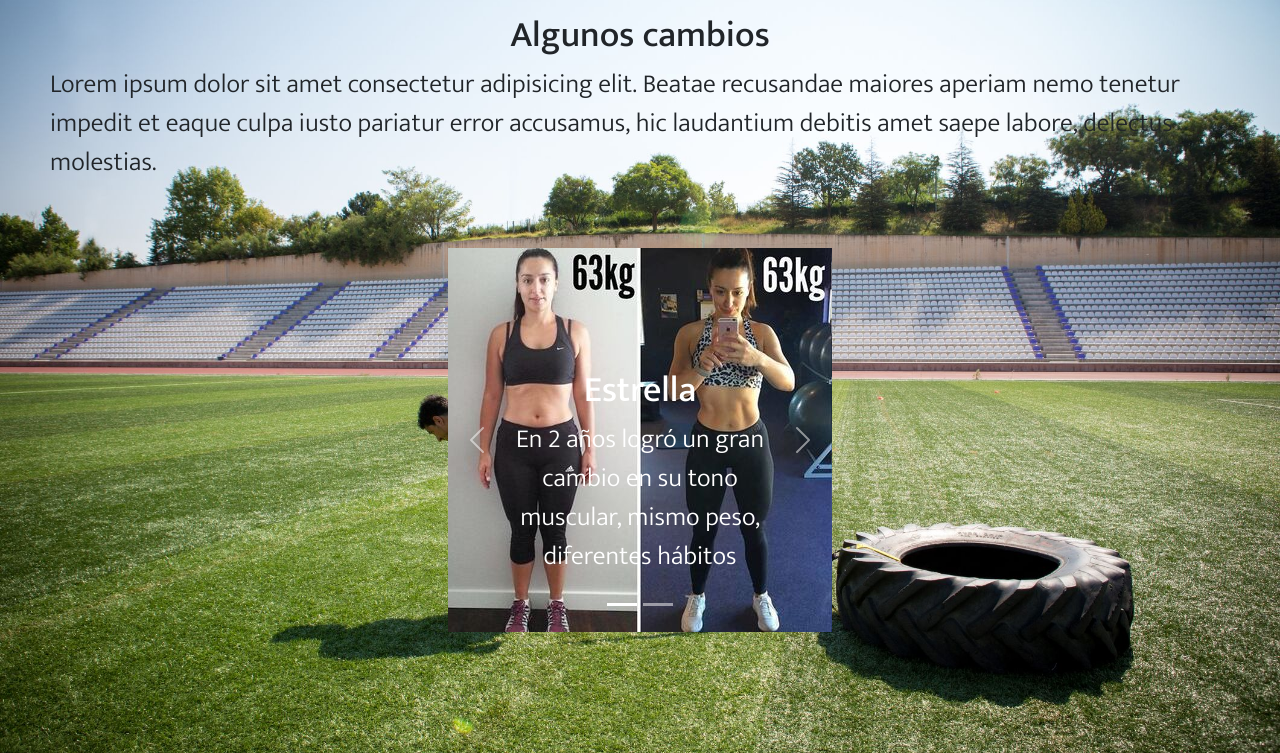
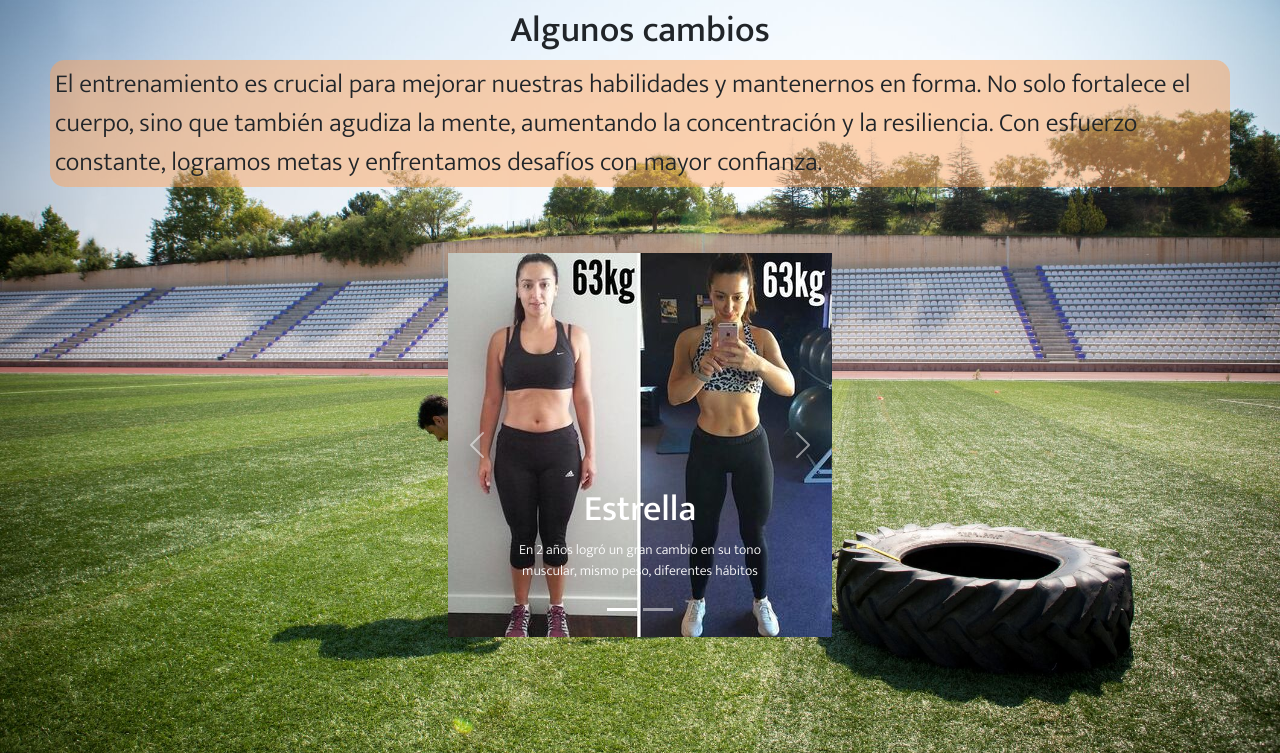
Before and after one commit to GonziLlarin/gltraining, a plain HTML site: page pages/bootstrap.html in a window 1280 px wide. Shown: the part 99-852 px from the top of the page. Drawn offline with nearby package versions, Linux system fonts and the light colour scheme.

Commit message:
Preparando entrega

```diff
--- a/css/styles.css
+++ b/css/styles.css
@@ -489,6 +489,15 @@ form :focus{
     margin-top: 3.4375rem;
     height: 100vh;
 }
+
+.contain-contain .p-cambios{
+    background-color: #faa25b7e;
+    padding: .3125rem;
+    border-radius: 15px;
+}
+.carousel-caption p{
+    font-size: .875rem;
+}
 .section-cambios{
     height: 500px;
     padding: 50px;
--- a/pages/bootstrap.html
+++ b/pages/bootstrap.html
@@ -42,10 +42,8 @@
     <main>
         <section class="contain-contain">
             <h2>Algunos cambios</h2>
-            <p>
-                Lorem ipsum dolor sit amet consectetur adipisicing elit. Beatae recusandae maiores aperiam nemo tenetur
-                impedit et eaque culpa iusto pariatur error accusamus, hic laudantium debitis amet saepe labore,
-                delectus molestias.
+            <p class="p-cambios">
+                El entrenamiento es crucial para mejorar nuestras habilidades y mantenernos en forma. No solo fortalece el cuerpo, sino que también agudiza la mente, aumentando la concentración y la resiliencia. Con esfuerzo constante, logramos metas y enfrentamos desafíos con mayor confianza.
             </p>
             <div class="section-cambios">
                 <div id="carouselExampleCaptions" class="carousel slide">
```
